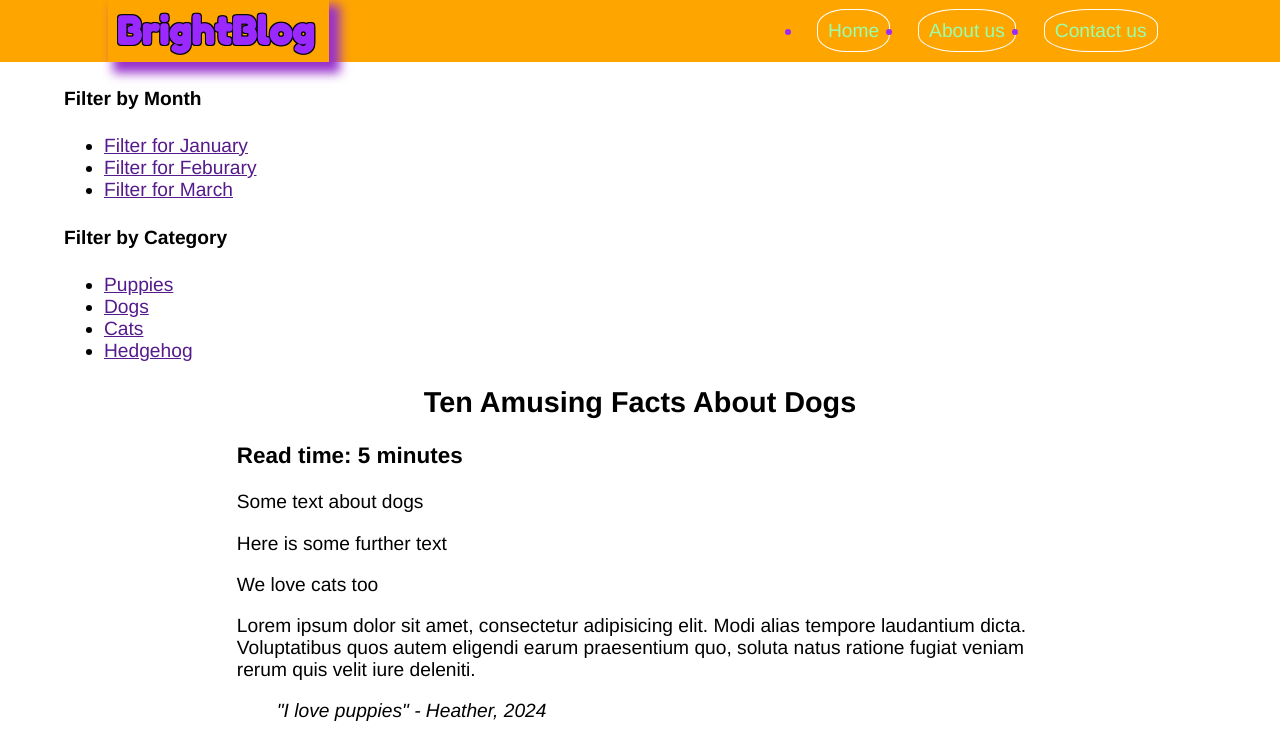
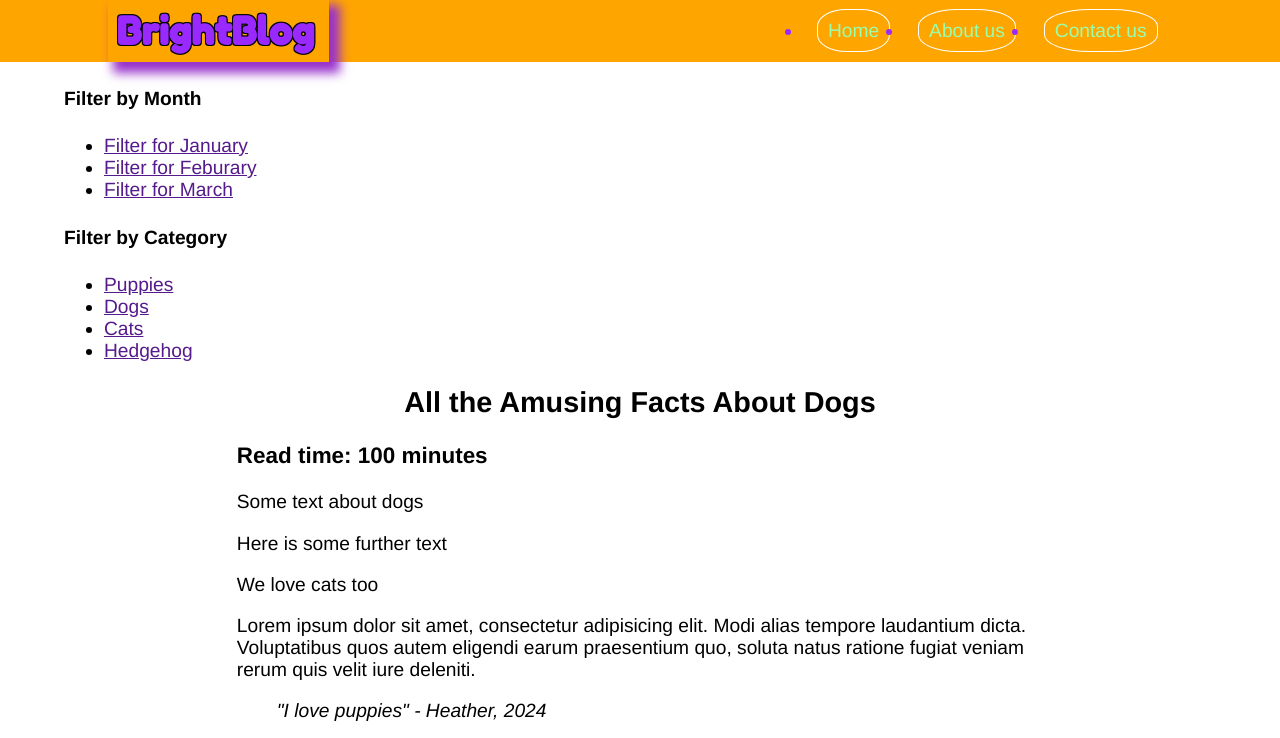
Before and after one commit to agreeableteacup/agreeableteacup.github.io, a plain HTML site: page index.html in a window 1280 px wide. Shown: the top 738 px of the page. Drawn offline with Linux system fonts and the light colour scheme; no server answers.

Commit message:
Update index.html

```diff
--- a/index.html
+++ b/index.html
@@ -50,9 +50,9 @@
         <article>
           <header>
            <!-- Article's header goes here -->
-              <h2> Ten Amusing Facts About Dogs
+              <h2> All the Amusing Facts About Dogs
               </h2>
-              <h3>Read time: 5 minutes</h3>
+              <h3>Read time: 100 minutes</h3>
           </header>
           <main>
               <p> Some text about dogs  </p>
```
